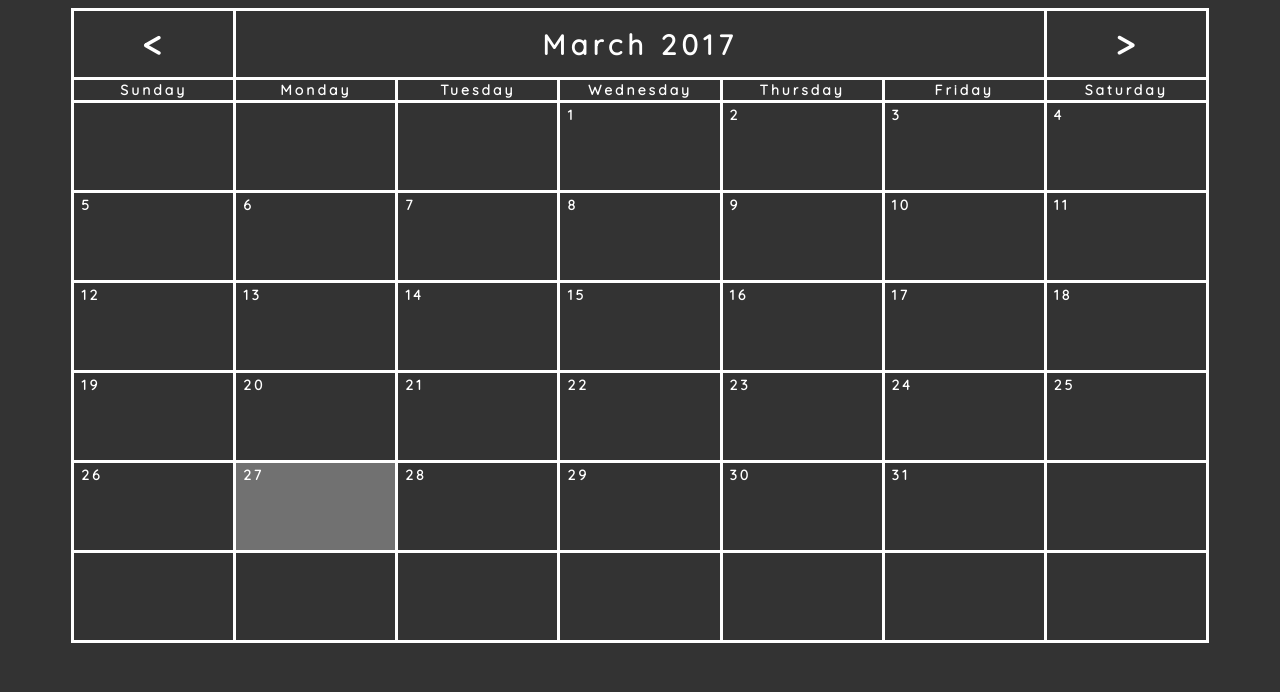
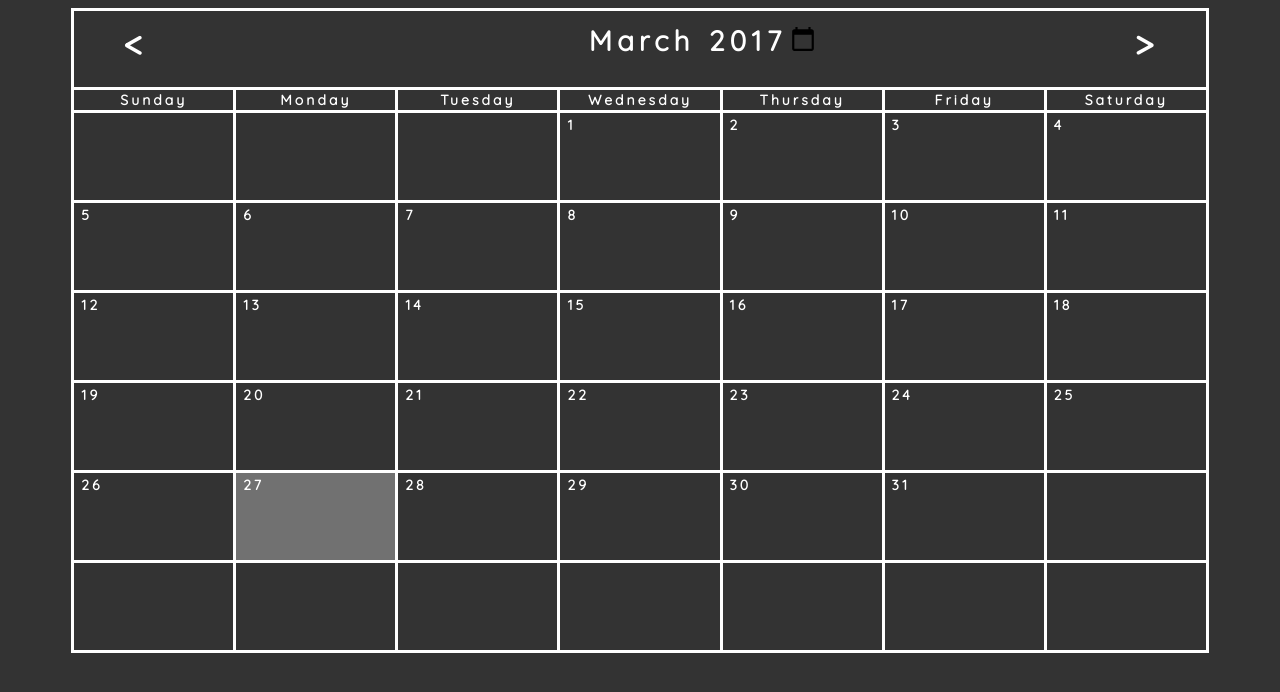
Before and after one commit to cpkurotori/HTMLCalendar, a plain HTML site: page index.html in a window 1280 px wide. Drawn offline with Linux system fonts and the light colour scheme.

Commit message:
added input type date

```diff
--- a/index.html
+++ b/index.html
@@ -13,9 +13,24 @@
 	<body>
 		<table class="calendar" id="calendar" style="margin:auto; width: 90%; min-width:540px;">
 			<tr>
-				<td class="button"><a class="hidden" href="javascript:void(0)" onclick="clearCalendar();functionDate.setMonth(functionDate.getMonth()-1);createCalendar(functionDate);"><div style="height:100%;"><</div></a></td>
-				<td class="month" id="month" colspan="5"></td>
-				<td class="button"><a class="hidden" href="javascript:void(0)" onclick="clearCalendar();functionDate.setMonth(functionDate.getMonth()+1);createCalendar(functionDate);"><div style="height:100%;">></div></a></td>
+				<td colspan="7" class="monthCell">
+					<div class="button left">
+						<a class="hidden" href="javascript:void(0)" onclick="functionDate.setMonth(functionDate.getMonth()-1);createCalendar(functionDate);">
+							<div style="height:100%; width:75px;float:left">
+								<
+							</div>
+						</a>
+					</div>
+					<input class="title" type="month" id="calendar-title" name="calendar-title" onchange="functionDate=document.getElementById('calendar-title').valueAsDate;createCalendar(functionDate);">
+					<!-- <div class="month" id="month"></div> -->
+					<div class="button right">
+						<a class="hidden" href="javascript:void(0)" onclick="functionDate.setMonth(functionDate.getMonth()+1);createCalendar(functionDate);">
+							<div style="height:100%; width:75px; float:right">
+								>
+							</div>
+						</a>
+					</div>
+				</td>
 			</tr>
 			<tr>
 				<th>Sunday</th>
@@ -88,22 +103,37 @@
 	</body>
 
 	<script>
+	function clearCalendar(){
+		pDate = new Date()
+		try{
+			document.getElementById(String(pDate.getFullYear())+String(pDate.getMonth())+String(pDate.getDate())).parentNode.style="background-color:none";
+		}
+		catch(err){}
+		var daysShort = ["sun","mon","tue","wed","thu","fri","sat"];
+		document.getElementById('calendar-title').value="";
+		for (i = 1; i<=6; i++){
+			for (j=0;j<=6;j++){
+				document.getElementById('w'+String(i)+daysShort[j]).innerHTML="";
+			}
+		}
+	}
 	functionDate = new Date();
 	function createCalendar(pDate){
+		clearCalendar()
 		var today = new Date();
 		for (i=1;i<=6;i++){
 			document.getElementById('w'+String(i)).style.visibility='visible';
 		}
-		var months = ["January","February","March","April","May","June","July","August","September","October","November","December"];
+		var months = ["01","02","03","04","05","06","07","08","09","10","11","12"]
 		var days = ["Sunday","Monday","Tuesday","Wednesday","Thursday","Friday","Saturday"];
 		var daysShort = ["sun","mon","tue","wed","thu","fri","sat"];
 		var daysInMonth = [31,28,31,30,31,30,31,31,30,31,30,31];
 		var f = new Date(pDate.getFullYear(),pDate.getMonth(),1);
-		if (pDate.getYear()%4==0 && (pDate.getYear()%100!=0 || pDate.getYear()%400==0)){
+		if (pDate.getFullYear()%4==0 && (pDate.getFullYear()%100!=0 || pDate.getFullYear()%400==0)){
 			daysInMonth[1]=29;
 		}
 		var d = 1;
-		document.getElementById("month").innerHTML = months[pDate.getMonth()]+" "+String(pDate.getFullYear())
+		document.getElementById("calendar-title").value = String(pDate.getFullYear())+"-"+months[pDate.getMonth()];
 		for (i = 1; i <=6; i++){
 			if (i==1){
 				for (j=f.getDay();j<=6;j++){
@@ -133,23 +163,10 @@
 			}
 		}
 		if (today.getMonth() == pDate.getMonth() && today.getFullYear() == pDate.getFullYear()){
-			document.getElementById(String(pDate.getFullYear())+String(pDate.getMonth())+String(pDate.getDate())).parentNode.style="background-color:rgba(255,255,255,.3)";
+			document.getElementById(String(today.getFullYear())+String(today.getMonth())+String(today.getDate())).parentNode.style="background-color:rgba(255,255,255,.3)";
 		}
 	}
 	createCalendar(functionDate);
 
-function clearCalendar(){
-	pDate = new Date()
-	try{
-		document.getElementById(String(pDate.getFullYear())+String(pDate.getMonth())+String(pDate.getDate())).parentNode.style="background-color:none";
-	}
-	catch(err){}
-	var daysShort = ["sun","mon","tue","wed","thu","fri","sat"];
-	document.getElementById('month').innerHTML="";
-	for (i = 1; i<=6; i++){
-		for (j=0;j<=6;j++){
-			document.getElementById('w'+String(i)+daysShort[j]).innerHTML="";
-		}
-	}
-}
+
 	</script>
--- a/main.css
+++ b/main.css
@@ -4,13 +4,29 @@ body {
 	background-color: rgba(0,0,0,.8);
 }
 
-table, th, td {
+table,body,input,th,td,li,ul,header,footer{
 	font-family: Quicksand;
 	font-size: 14px;
 	letter-spacing: 3px;
+}
+
+table, th, td {
+
 	border: 3px solid white;
 	border-collapse: collapse;
 	color: white;
+}
+
+input.title{
+	display:inline;
+	margin: 0 auto;
+	font-weight: bold;
+	letter-spacing: 5px;
+	font-size: 28px;
+	background-color: transparent;
+	color:white;
+	border:none;
+	text-align: right;
 }
 
 a.event {
@@ -20,6 +36,7 @@ a.event {
 	color:white;
 }
 
+
 table td {
 	vertical-align: text-top;
 	padding: 3px 3px 3px 3px;
@@ -27,22 +44,39 @@ table td {
 	min-width:120px;
 }
 
-table td.month{
+table td.monthCell{
+	text-align: center;
+	vertical-align: middle;
+	height: 70px;
+}
+
+div.month{
+	display: inline;
+	margin: 0 auto;
 	font-weight: bold;
-	text-align: center;
 	letter-spacing: 5px;
 	font-size: 28px;
-	height:60px;
-	padding: none;
-	vertical-align: middle;
 }
 
-table td.button{
+div.button{
+	width:50px;
+	display: inline;
 	border : none;
 	text-align: center;
 	vertical-align: middle;
 	font-weight: bold;
 	font-size:36px;
+	padding-bottom: 10px;
+}
+
+div.button.left{
+	float: left;
+	padding-left: 20px;
+}
+
+div.button.right{
+	float: right;
+	padding-right: 20px;
 }
 
 table tr.week {
```
